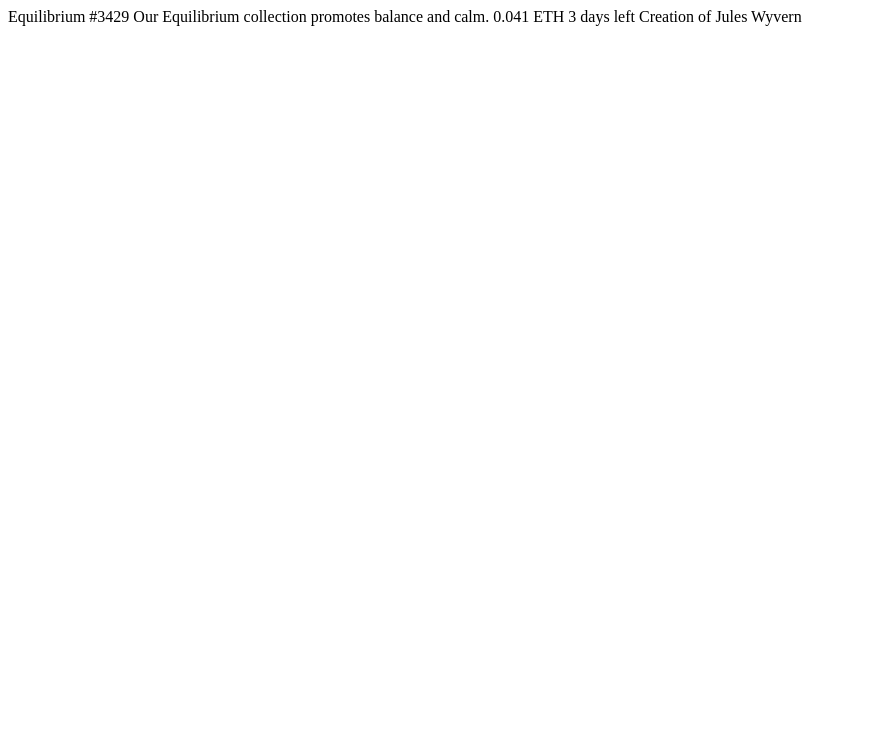
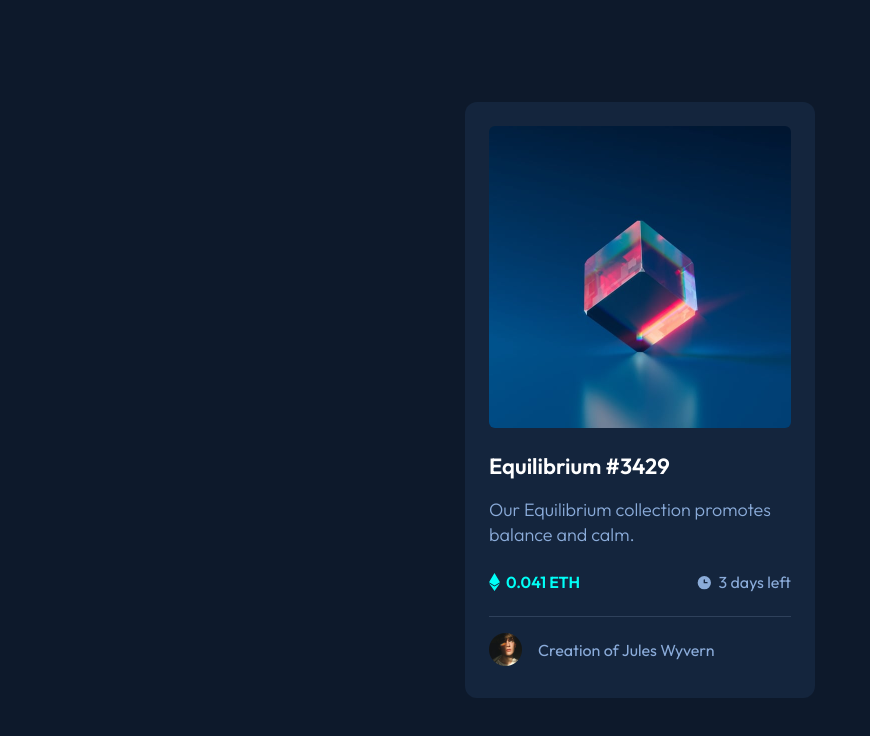
Before and after one commit to efano-dev/vanilla-nft-preview-card-component, a plain HTML site: page index.html in a window 1280 px wide. Shown: the whole page, without its empty margins (0-870 px from the left). Drawn offline with Linux system fonts and the light colour scheme.

Commit message:
Finished NFT Preview Card Component - Frontend Mentor Challenge

```diff
--- a/index.html
+++ b/index.html
@@ -12,14 +12,36 @@
         <title>Frontend Mentor | NFT Preview Card Component</title>
     </head>
     <body>
-        Equilibrium #3429
+        <main>
+            <article class="card border-radius">
+                <div class="card__top">
+                    <a class="card__image-link">
+                        <img src="./assets/images/image-equilibrium.jpg" alt="Equilibrium Image" width="604" height="604" class="card__background border-radius-sm">
+                        <div class="card__image-link-overlay border-radius-sm"></div>
+                        <img src="./assets/images/icon-view.svg" alt="View Image" width="48" height="48" class="card__image-link-icon">
+                    </a>
 
-        Our Equilibrium collection promotes balance and calm.
+                    <a class="card__link">
+                        <h1 class="card__h1 margin-bottom">Equilibrium #3429</h1>
+                    </a>
+                    <p class="card__p-lg margin-bottom-xl">Our Equilibrium collection promotes balance and calm.</p>
 
-        0.041 ETH
-        3 days left
+                    <div class="card__group margin-bottom-lg">
+                        <img src="./assets/images/icon-ethereum.svg" alt="Ethereum Image" width="11" height="18">
+                        <p class="card__p highlight semi-bold margin-left-sm">0.041 ETH</p>
 
-        Creation of Jules Wyvern
+                        <img src="./assets/images/icon-clock.svg" alt="Clock Image" width="17" height="17" class="card__group__right-item">
+                        <p class="card__p margin-left-sm">3 days left</p>
+                    </div>
+                </div>
+                <div class="card__bottom">
+                    <div class="card__group">
+                        <img src="./assets/images/image-avatar.png" alt="Person Image" width="132" height="132" class="card__profile-image">
+                        <p class="card__p margin-left">Creation of Jules Wyvern</p>
+                    </div>
+                </div>
+            </article>
+        </main>
         <footer>
             <script src="./scripts/script.js" type="module"></script>
         </footer>
--- /dev/null
+++ b/scripts/global_variables.js
@@ -0,0 +1 @@
+export const webPageURL = "https://efano-dev.github.io/vanilla-nft-preview-card-component/";
--- a/scripts/script.js
+++ b/scripts/script.js
@@ -0,0 +1,7 @@
+import { webPageURL } from "./global_variables.js";
+
+const anchorTags = document.getElementsByTagName("a");
+
+[...anchorTags].forEach((anchorTag) => {
+    anchorTag.href = webPageURL;
+});
--- a/styles/style.css
+++ b/styles/style.css
@@ -0,0 +1,198 @@
+@font-face {
+    font-family: "Outfit";
+    src: url("../assets/fonts/Outfit-VariableFont_wght.ttf");
+}
+
+:root {
+    --color-soft-blue: hsl(215, 51%, 70%);
+    --color-cyan: hsl(178, 100%, 50%);
+    --color-fade-cyan: hsla(178, 100%, 50%, 0.5);
+    --color-very-dark-blue-main: hsl(217, 54%, 11%);
+    --color-very-dark-blue-card: hsl(216, 50%, 16%);
+    --color-very-dark-blue-line: hsl(215, 32%, 27%);
+    --color-white: hsl(0, 0%, 100%);
+    --fs-1: 1.375rem;
+    --fs-2: 1rem;
+    --fs-3: 1rem;
+    --fw-light: 300;
+    --fw-regular: 400;
+    --fw-semibold: 600;
+}
+
+*, *::before, *::after {
+    box-sizing: border-box;
+}
+
+body {
+    margin: 0;
+    font-family: "Outfit";
+}
+
+h1, p {
+    margin: 0;
+}
+
+img {
+    display: block;
+    max-width: 100%;
+    height: auto;
+}
+
+main {
+    height: 100dvh;
+    background-color: var(--color-very-dark-blue-main);
+    display: grid;
+    place-items: center;
+}
+
+.card {
+    width: 20.4375rem;
+    padding: 1.5rem;
+    background-color: var(--color-very-dark-blue-card);
+}
+
+.card__top {
+    border-bottom: 1px solid var(--color-very-dark-blue-line);
+}
+
+.card__background {
+    margin-bottom: 1.4375rem;
+}
+
+.card__image-link {
+    position: relative;
+    display: block;
+}
+
+.card__image-link-overlay {
+    display: none;
+    position: absolute;
+    top: 0;
+    width: 100%;
+    height: 100%;
+    background-color: var(--color-fade-cyan);
+}
+
+.card__image-link-icon {
+    display: none;
+    position: absolute;
+    top: 50%;
+    left: 50%;
+    transform: translate(-50%, -50%);
+}
+
+:is(.card__image-link:hover, .card__image-link:focus) .card__image-link-overlay {
+    display: block;
+}
+
+:is(.card__image-link:hover, .card__image-link:focus) .card__image-link-icon {
+    display: block;
+}
+
+.card__link {
+    text-decoration: none;
+}
+
+.card__link:hover * {
+    color: var(--color-cyan);
+}
+
+.card__h1 {
+    font-size: var(--fs-1);
+    font-weight: var(--fw-semibold);
+    color: var(--color-white);
+}
+
+.card__p-lg {
+    font-size: var(--fs-2);
+    font-weight: var(--fw-light);
+    color: var(--color-soft-blue);
+    line-height: 1.34375rem;
+}
+
+.card__p {
+    font-size: var(--fs-3);
+    font-weight: var(--fw-regular);
+    color: var(--color-soft-blue);
+}
+
+.card__group {
+    display: flex;
+    align-items: center;
+}
+
+.card__group__right-item {
+    margin-left: auto;
+}
+
+.card__bottom {
+    margin-top: 1rem;
+}
+
+.card__profile-image {
+    width: 2.0625rem;
+    height: 2.0625rem;
+}
+
+.semi-bold {
+    font-weight: var(--fw-semibold);
+}
+
+.border-radius {
+    border-radius: 12px;
+}
+
+.border-radius-sm {
+    border-radius: 6px;
+}
+
+.margin-bottom-xl {
+    margin-bottom: 1.125rem;
+}
+
+.margin-bottom-lg {
+    margin-bottom: 1rem;
+}
+
+.margin-bottom {
+    margin-bottom: 1.125rem;
+}
+
+.margin-left {
+    margin-left: 1rem;
+}
+
+.margin-left-sm {
+    margin-left: 0.375rem;
+}
+
+.highlight {
+    color: var(--color-cyan);
+}
+
+@media screen and (min-width: 48em) {
+    :root {
+        --fs-2: 1.125rem;
+    }
+
+    .card {
+        width: 21.875rem;
+        padding-bottom: 2rem;
+    }
+
+    .card__background {
+        margin-bottom: 1.5rem;
+    }
+
+    .card__p-lg {
+        line-height: 1.53125rem;
+    }
+
+    .margin-bottom-xl {
+        margin-bottom: 1.5625rem;
+    }
+
+    .margin-bottom-lg {
+        margin-bottom: 1.5rem;
+    }
+}
```
